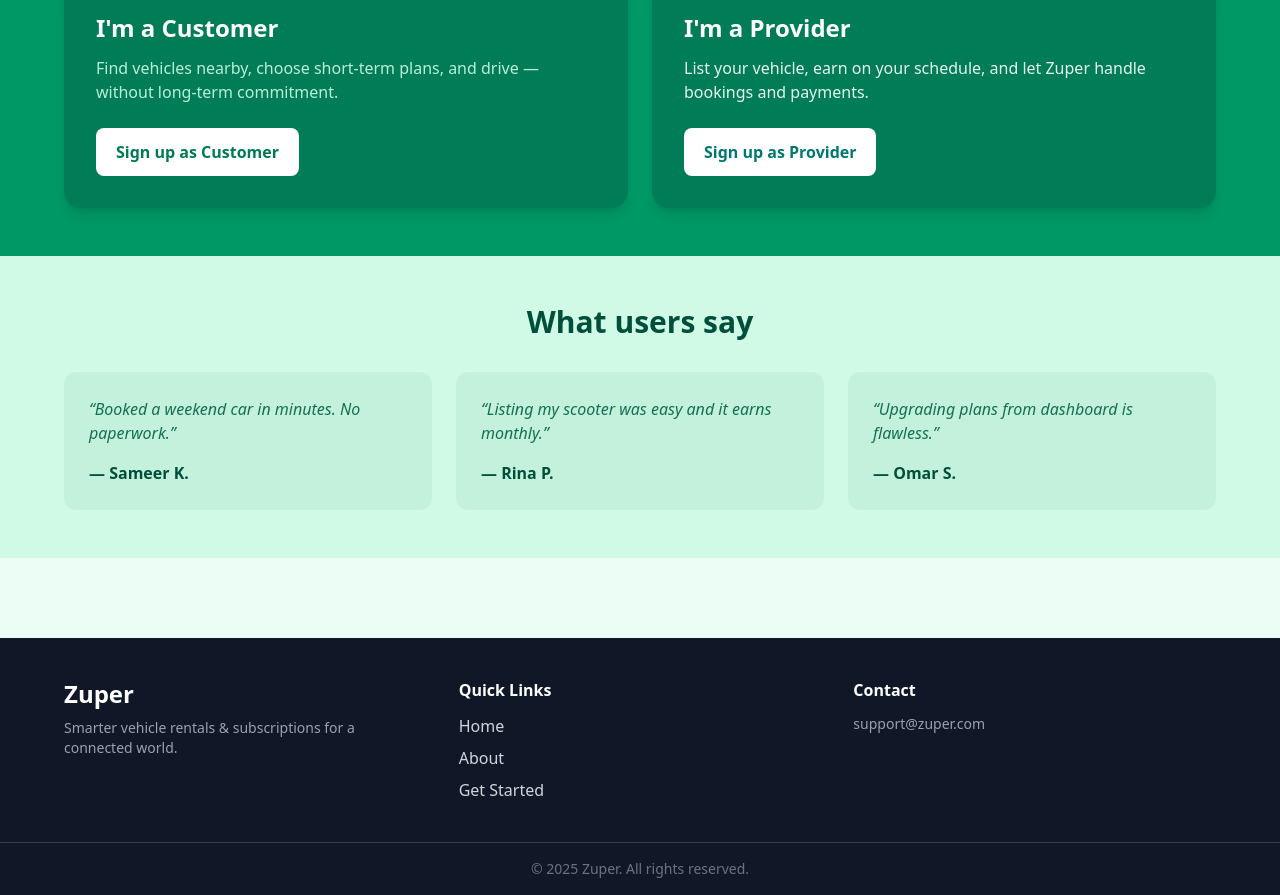
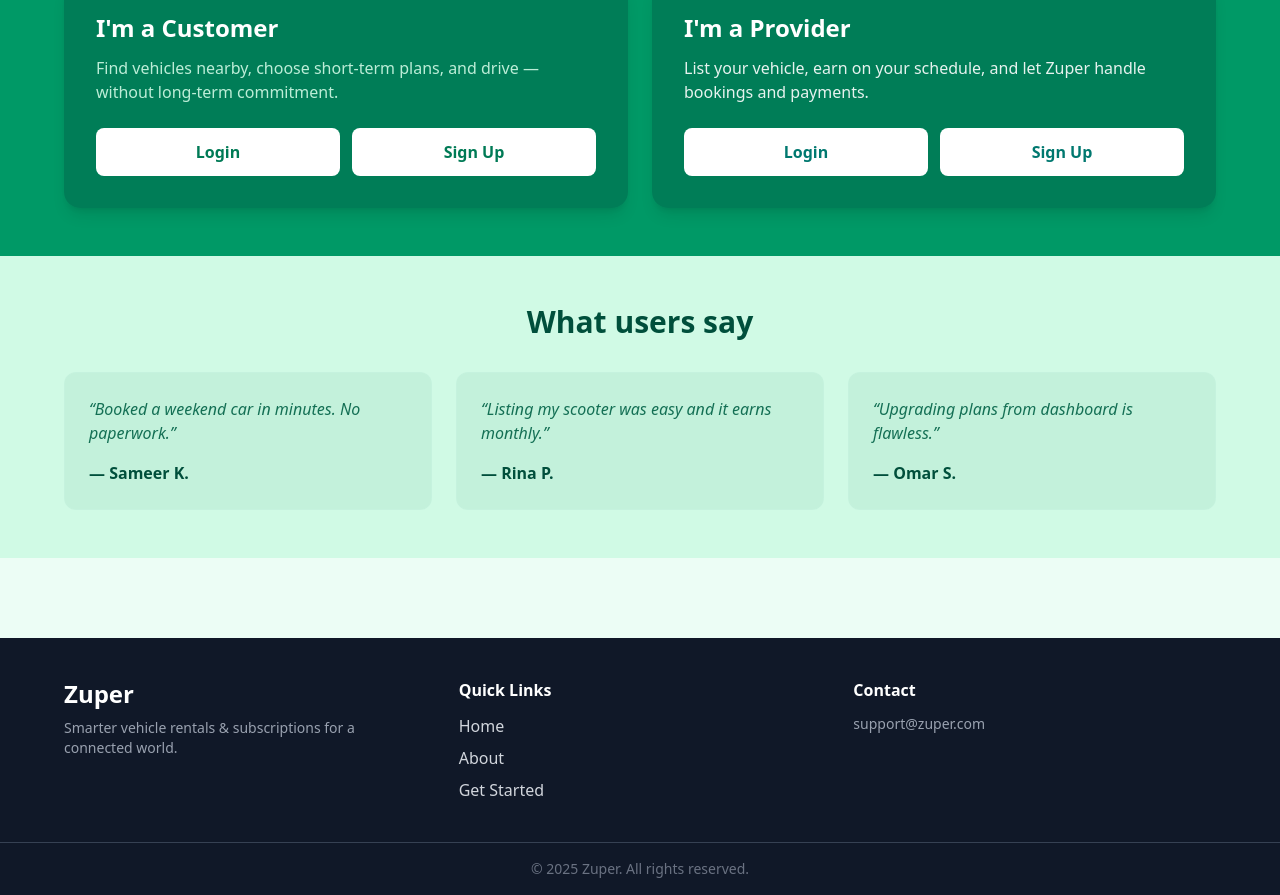
Before and after one commit to Preet2099x/Zuper, a React (Vite) app in the folder frontend/: page / in a window 1280 px wide. Shown: the part 1060-1955 px from the top of the page. Built offline with nearby package versions, Linux system fonts and the light colour scheme.

Commit message:
added login button as in get started section

```diff
--- a/frontend/src/pages/LandingPage.jsx
+++ b/frontend/src/pages/LandingPage.jsx
@@ -66,13 +66,27 @@ export default function LandingPage() {
             <div className="rounded-2xl p-8 bg-emerald-700/90 shadow-lg">
               <h4 className="text-2xl font-semibold">I'm a Customer</h4>
               <p className="mt-3 text-emerald-100/90">Find vehicles nearby, choose short-term plans, and drive — without long-term commitment.</p>
-              <Link to="/customer/signup" className="inline-block mt-6 bg-white text-emerald-700 px-5 py-3 rounded-lg font-semibold">Sign up as Customer</Link>
+              <div className="flex gap-3 mt-6">
+                <Link to="/customer/login" className="flex-1 text-center bg-white text-emerald-700 px-5 py-3 rounded-lg font-semibold hover:bg-emerald-50 transition">
+                  Login
+                </Link>
+                <Link to="/customer/signup" className="flex-1 text-center bg-white text-emerald-700 px-5 py-3 rounded-lg font-semibold hover:bg-emerald-50 transition">
+                  Sign Up
+                </Link>
+              </div>
             </div>
 
             <div className="rounded-2xl p-8 bg-emerald-700/90 shadow-lg">
               <h4 className="text-2xl font-semibold text-white">I'm a Provider</h4>
               <p className="mt-3 text-white/90">List your vehicle, earn on your schedule, and let Zuper handle bookings and payments.</p>
-              <Link to="/provider/signup" className="inline-block mt-6 bg-white text-teal-700 px-5 py-3 rounded-lg font-semibold">Sign up as Provider</Link>
+              <div className="flex gap-3 mt-6">
+                <Link to="/provider/login" className="flex-1 text-center bg-white text-teal-700 px-5 py-3 rounded-lg font-semibold hover:bg-teal-50 transition">
+                  Login
+                </Link>
+                <Link to="/provider/signup" className="flex-1 text-center bg-white text-teal-700 px-5 py-3 rounded-lg font-semibold hover:bg-teal-50 transition">
+                  Sign Up
+                </Link>
+              </div>
             </div>
           </div>
         </div>
```
